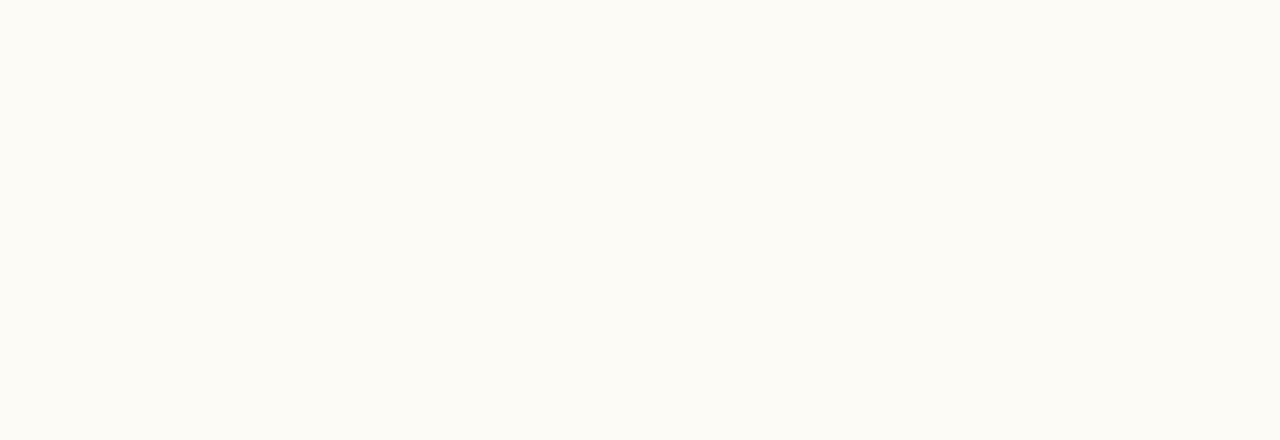
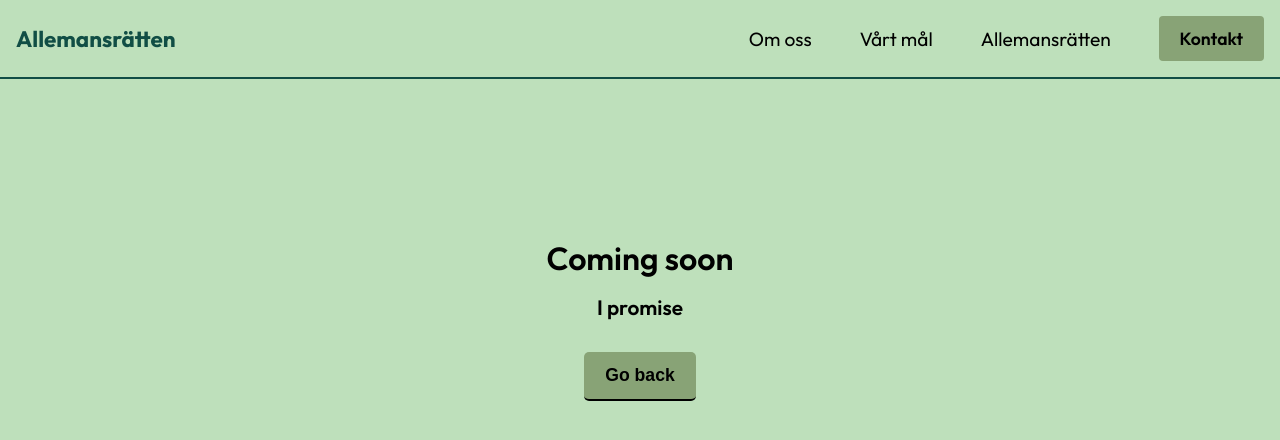
Before and after one commit to axnerhagglund/allemansratten_, a React (Vite) app: page /allemansratten in a window 1280 px wide. Before the commit this address had no page. Shown: the top 440 px of the page. Built offline with nearby package versions, Linux system fonts and the light colour scheme.

Commit message:
fixed learnmore page but not done.

```diff
--- a/src/App.jsx
+++ b/src/App.jsx
@@ -3,6 +3,7 @@ import HomePage from "./pages/HomePage/HomePage"
 import AboutusPage from "./pages/AboutUsPage/AboutusPage"
 import Layout from "./components/LayoutRouting/Layout"
 import OurGoalPage from "./pages/OurGoalPage/OurGoalPage"
+import AllemansrattenPage from "./pages/AllemansrattenPage/AllemansrattenPage"
 function App() {
 
 
@@ -13,6 +14,7 @@ function App() {
           <Route path="/" element={<HomePage/>}/>
           <Route path="/about" element={<AboutusPage/>}/>
           <Route path="/vårtmål" element={<OurGoalPage/>}/>
+          <Route path="allemansratten" element={<AllemansrattenPage/>}/>
         </Route>
       </Routes>
    </Router>
--- a/src/components/Buttons/LearnMoreButton/LearnMoreButton.jsx
+++ b/src/components/Buttons/LearnMoreButton/LearnMoreButton.jsx
@@ -1,10 +1,13 @@
 import React from 'react'
+import { Link } from 'react-router-dom'
 import "./learnmorebutton.css"
 function LearnMoreButton() {
   return (
+    <Link to={"/allemansratten"}>
     <button className="learnMore">
         Learn more
     </button>
+    </Link>
   )
 }
 
--- a/src/components/Buttons/LearnMoreButton/learnmorebutton.css
+++ b/src/components/Buttons/LearnMoreButton/learnmorebutton.css
@@ -11,4 +11,5 @@
     font-weight: 600;
     border-radius: 6px;
     margin-top: 1rem;
+    cursor: pointer;
 }
--- a/src/components/Hero/Hero.jsx
+++ b/src/components/Hero/Hero.jsx
@@ -4,7 +4,7 @@ function Hero() {
   return (
 
      <section className="hero-container">
-          <h3 className="hero__title">What can Allemansrätten</h3>
+          <h3 className="hero__title">What can <span>Allemansrätten</span></h3>
           <h1 className="hero__subtitle">Do for you?</h1>
           <i onClick={heroButtonClick} className="ri-arrow-down-s-line black"></i>
         </section>
--- a/src/components/Hero/hero.css
+++ b/src/components/Hero/hero.css
@@ -19,6 +19,9 @@
     color: var(--color-dark-gray);
     margin-top: 3rem;
 }
+.hero__title>span{
+    border-bottom:2px solid #114E45 ;
+}
 
 .ri-arrow-down-s-line.black{
     color:#114E45;
--- a/src/components/NavBar/NavBar.jsx
+++ b/src/components/NavBar/NavBar.jsx
@@ -58,15 +58,17 @@ function NavBar() {
             <ul className="overlay__list">
                 <i onClick={toggleview} className={screenWidth < 675 ? "ri-arrow-down-s-line" :"ri-arrow-right-s-line"}></i>
                 <Link onClick={toggleview} className="links" to={"/"}>
-                <li className="overlay__list-item">Hem</li>
+                <li className="overlay__list-item">home</li>
                 </Link>
                 <Link onClick={toggleview} className="links"  to={"/about"}>
-                <li className="overlay__list-item">Om oss</li>
+                <li className="overlay__list-item">about</li>
                 </Link>
                 <Link onClick={toggleview}  className="links" to={"/vårtmål"}>
-                <li className="overlay__list-item">Vårt mål</li>
+                <li className="overlay__list-item">our goals</li>
                 </Link>
+                <Link onClick={toggleview}  className="links" to={"/allemansratten"} >
                 <li className="overlay__list-item">Allemansrätten</li>
+                </Link>
             </ul>
         </section>
 
--- a/src/components/SectionThree/SectionThree.jsx
+++ b/src/components/SectionThree/SectionThree.jsx
@@ -1,10 +1,12 @@
 import "./sectionThree.css"
+
 import LearnMoreButton from "../Buttons/LearnMoreButton/LearnMoreButton"
 function SectionThree() {
   return (
     <section className="sectionThree-container">
       <h1>Leave the place as you found it</h1>
       <p>When you leave, please take away your trash, and if found some please take it with you. </p>
+
       <LearnMoreButton/>
     </section>
   )
--- a/src/components/SectionTwo/sectiontwo.css
+++ b/src/components/SectionTwo/sectiontwo.css
@@ -8,7 +8,6 @@
 .sectionTwo-container>h1{
     font-size: 2rem;
     margin-bottom: 1rem;
-
 }
 
 .sectionTwo-container>p{
--- a/src/index.css
+++ b/src/index.css
@@ -6,7 +6,7 @@
 
 body {
     min-height: 100vh;
-    background: var(--color-background--white);
+    background: var(--color-background);
 }
 
 :root {
@@ -20,6 +20,7 @@ body {
   --transparent-black : rgba(0, 0, 0, 0.2);
   --color-background--white: #FDFBF6;
   --color-light-orange:#F9B689 ;
+  --color-background:#BEE0BB;
 }
 
 .links {
--- /dev/null
+++ b/src/pages/AllemansrattenPage/AllemansrattenPage.jsx
@@ -0,0 +1,16 @@
+import React from 'react'
+import "./allemansratten.css"
+import { Link } from 'react-router-dom'
+function Allemansratten() {
+  return (
+    <section className="allemansratten">
+      <h1 className="allemansratten__h1">Coming soon</h1>
+      <p className="allemansratten__p">I promise</p>
+      <Link to="/">
+      <button className="allemansratten__button">Go back</button>
+      </Link>
+    </section>
+  )
+}
+
+export default Allemansratten
--- /dev/null
+++ b/src/pages/AllemansrattenPage/allemansratten.css
@@ -0,0 +1,40 @@
+/* <section className="allemansratten">
+      <h1 className="allemansratten__h1">Coming soon</h1>
+      <p className="allemansratten__p">I promise</p>
+      <button className="allemansratten__button">Go back</button>
+</section> */
+
+
+.allemansratten {
+   min-height: 100vh;
+   display: flex;
+   justify-content: center;
+   align-items: center;
+   flex-direction: column;
+   padding-bottom: 20rem;
+   font-family: "outfit";
+   gap: 1rem;
+}
+.allemansratten__h1 {
+    font-weight: 600;
+    font-size: 2rem;
+}
+
+.allemansratten__p {
+    font-weight: 600;
+    font-size: 1.3rem;
+}
+
+
+.allemansratten__button {
+    font-weight: 600;
+    font-size: 1.1rem;
+    padding: .8rem 1.3rem;
+    border-radius: 5px;
+    border: none;
+    border-bottom: 2px solid black;
+    margin-top: 1rem;
+    background: var(--color-green);
+
+
+}
```
